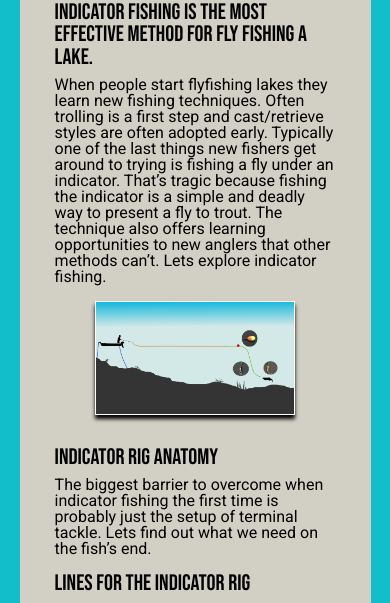
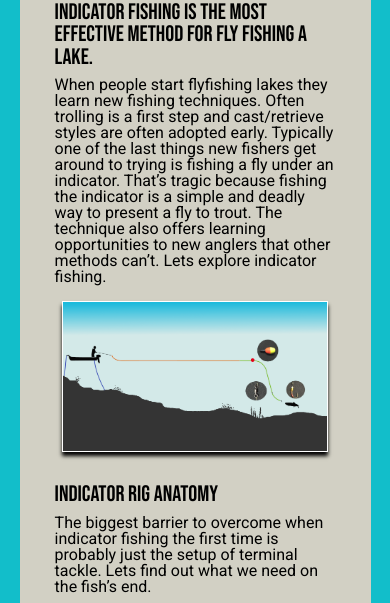
Before and after one commit to Ryan-Cross/stillwater, a Flask app: page /indicator in a window 390 px wide. Shown: the part 369-972 px from the top of the page. Run offline with Flask 2, Linux system fonts and the light colour scheme.

Commit message:
try7 fix on aspect indicator page

```diff
--- a/SWTApp/static/indicator.css
+++ b/SWTApp/static/indicator.css
@@ -125,8 +125,8 @@ h2{
 .snaps{
     object-fit: contain;
     max-width: 100%;
-    max-height: 100%;
-    width: auto;
+    /*max-height: 100%;*/
+    /*width: auto;*/
     height: auto;
 
     box-sizing: border-box;
@@ -237,7 +237,7 @@ h2{
     #omnivore{
         flex-flow: column;
     }
-    .snaps{
+    .snapsdiv{
         width: 95%;
     }
 }
```
